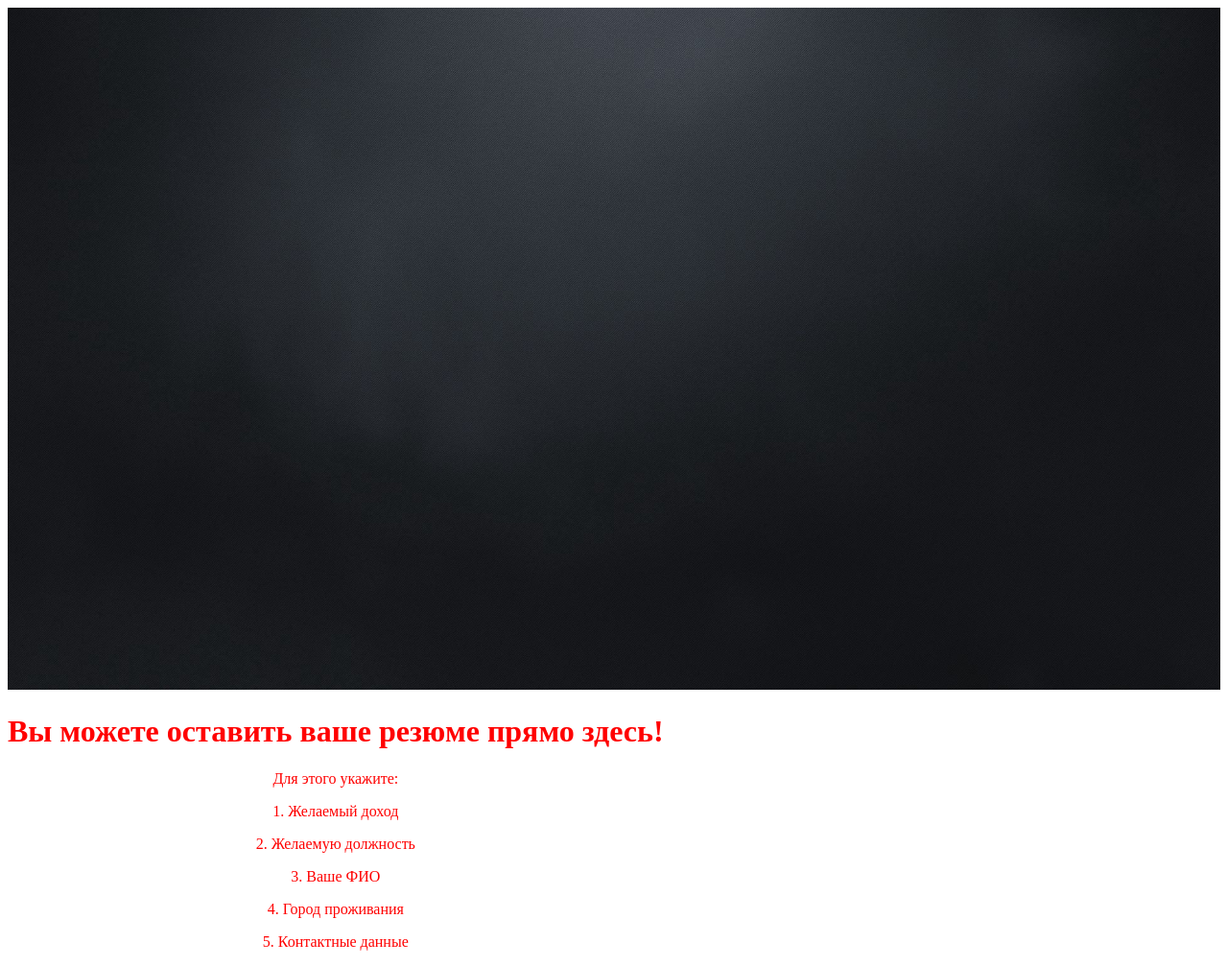
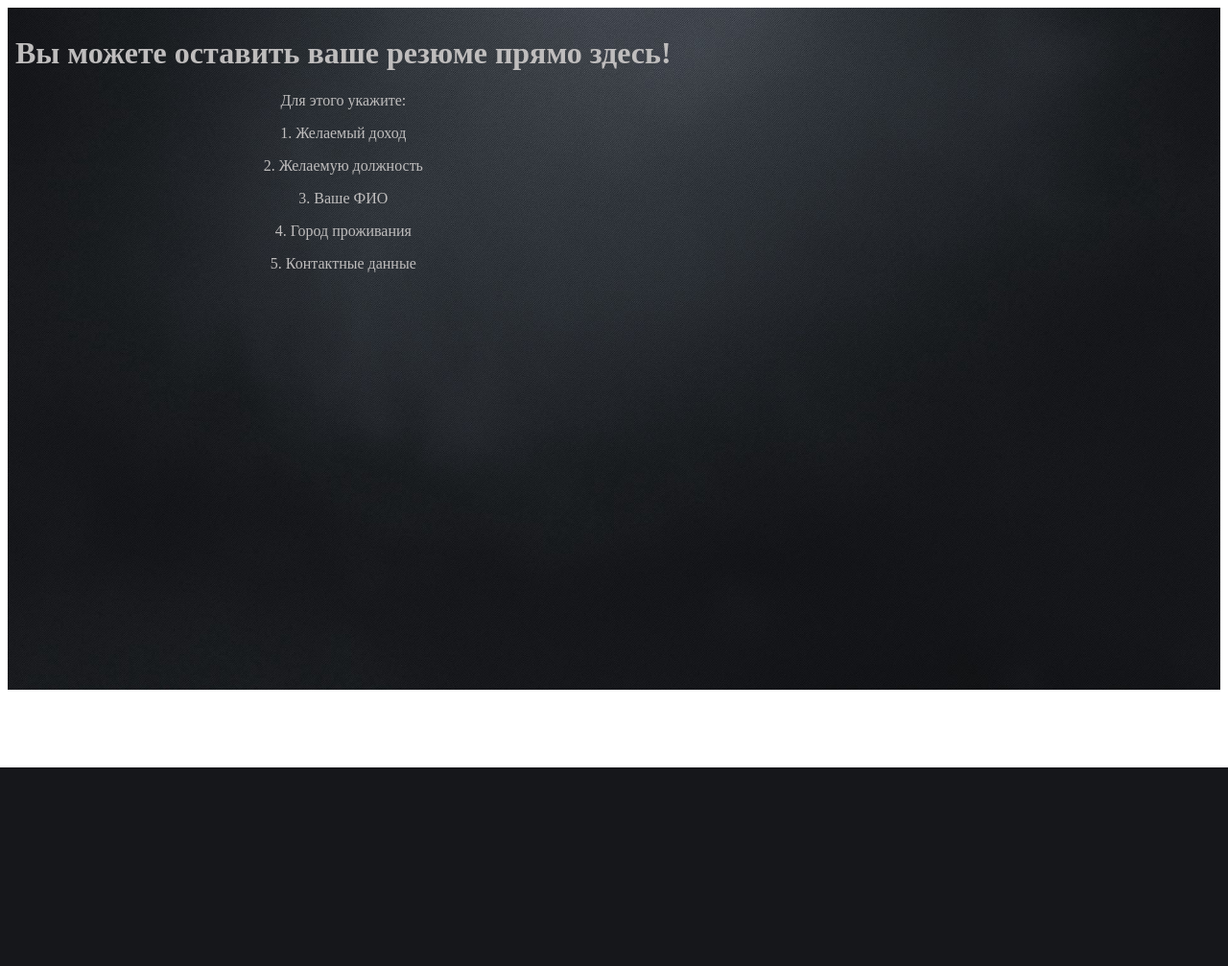
Before and after one commit to lMorkol/Testpages, a PHP site: page / in a window 1280 px wide. Shown: the whole page at 96% size. After the commit the page ends 800 px from the top, so only its background shows below. Run offline with PHP 8.4, Linux system fonts and the light colour scheme.

Commit message:
fix_css_form

```diff
--- a/css/styles.css
+++ b/css/styles.css
@@ -5,5 +5,7 @@
 }
 .form {
  position: absolute;
-  color: red;
+  color: #bfbdbd;
+ top: 8px;
+ left: 8px;
 }
```
